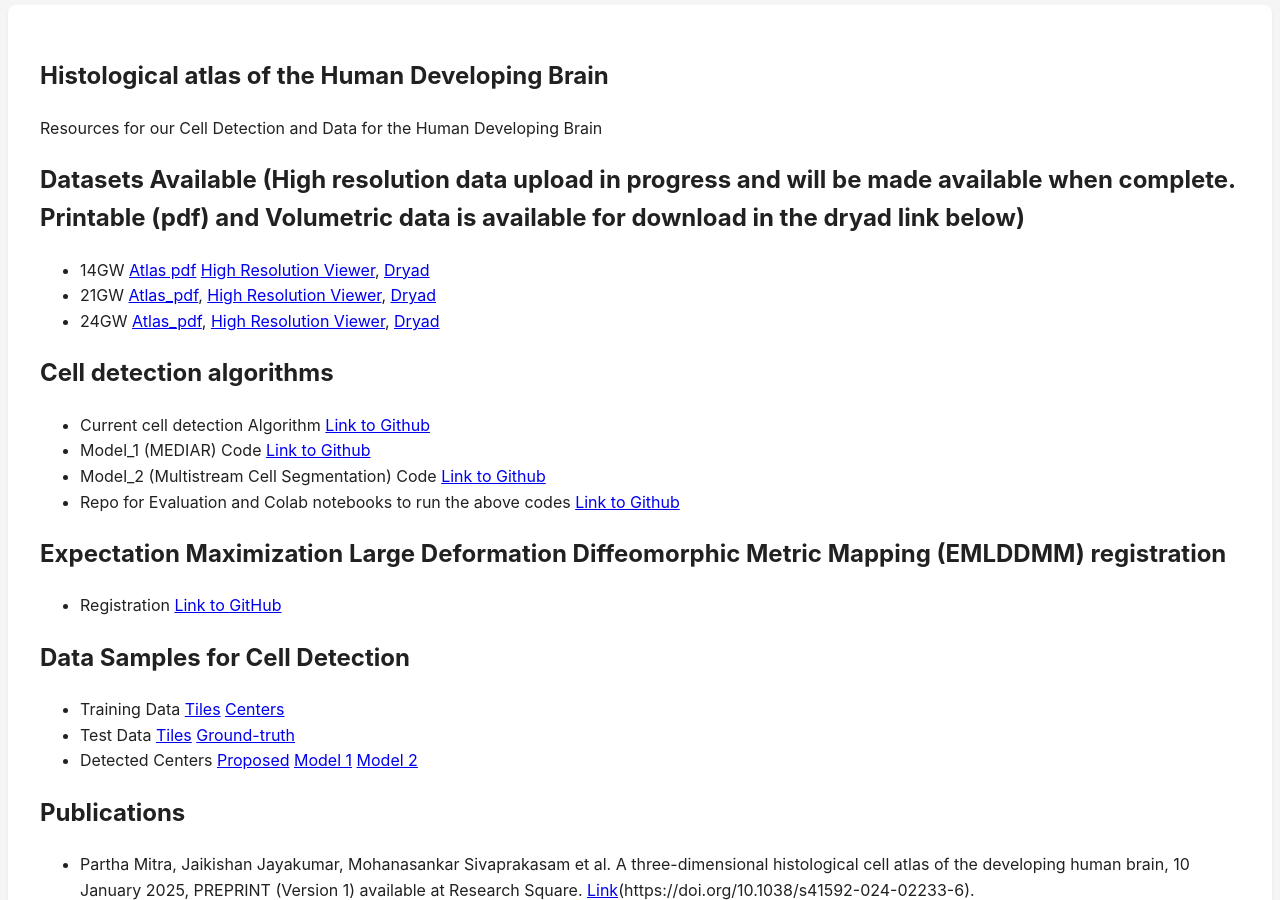
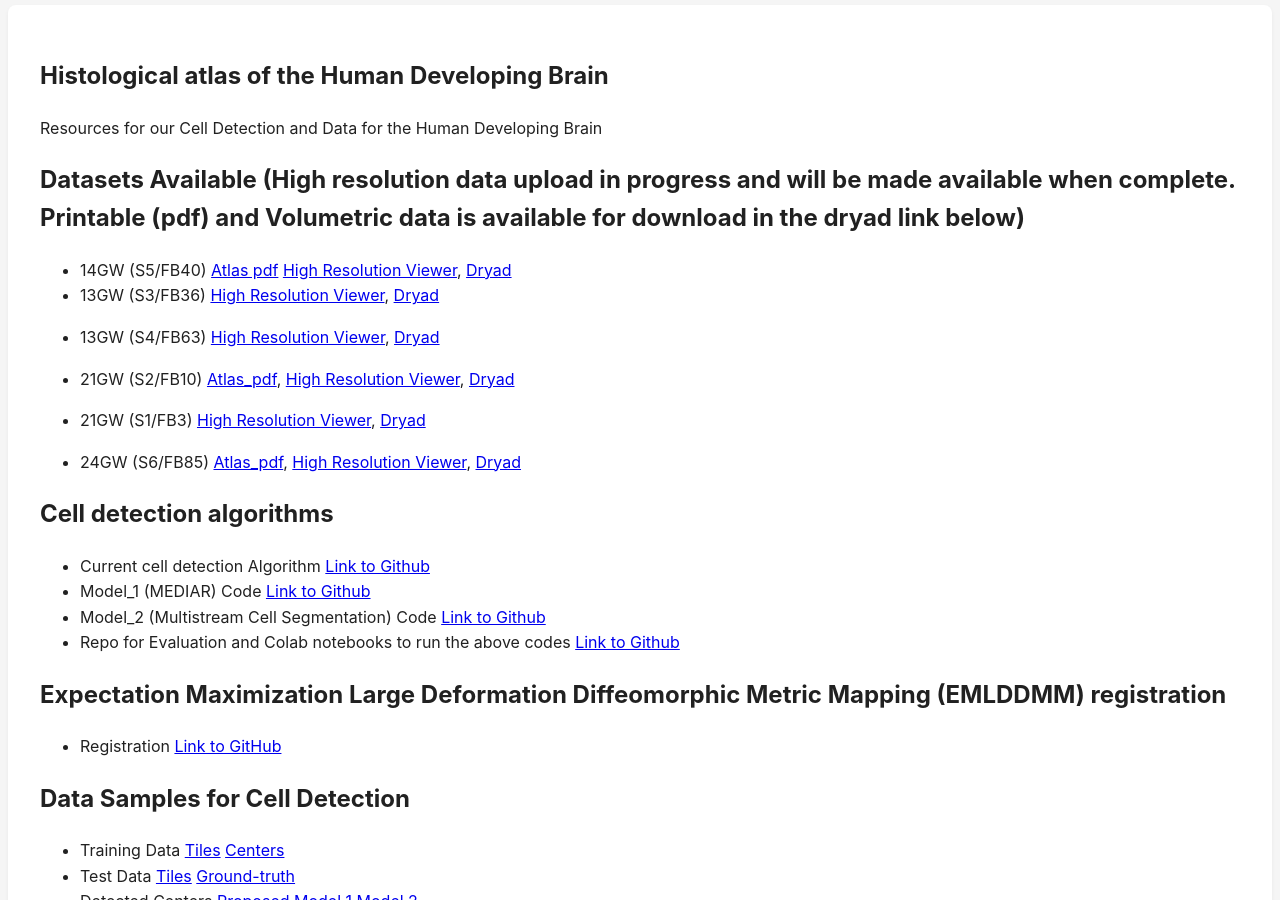
Before and after one commit to ppmitra/BAPDataAndCode, a Jekyll site: the page built from pages/humanDev.md, in a window 1280 px wide and 900 px high, scrolled down 343 px. Built offline with Jekyll 4.4.1, drawn with Linux system fonts in a browser that asks for light colours; comment, search, counter and statistics services are not loaded.

Commit message:
Update humanDev.md

```diff
--- a/pages/humanDev.md
+++ b/pages/humanDev.md
@@ -7,9 +7,14 @@ title: Data Sets
 Resources for our Cell Detection and Data for the Human Developing Brain
 
 ## Datasets Available (High resolution data upload in progress and will be made available when complete. Printable (pdf) and Volumetric data is available for download in the dryad link below)
-- 14GW [Atlas pdf](#) [High Resolution Viewer](#), [Dryad](#)
-- 21GW [Atlas_pdf](#), [High Resolution Viewer](#), [Dryad](#)
-- 24GW [Atlas_pdf](#), [High Resolution Viewer](#), [Dryad](#)
+- 14GW (S5/FB40) [Atlas pdf](#) [High Resolution Viewer](#), [Dryad](#)
+- 13GW (S3/FB36)  [High Resolution Viewer](#), [Dryad](#)
+- 13GW (S4/FB63) [High Resolution Viewer](#), [Dryad](#)
+
+- 21GW (S2/FB10) [Atlas_pdf](#), [High Resolution Viewer](#), [Dryad](#)
+- 21GW (S1/FB3) [High Resolution Viewer](#), [Dryad](#)
+
+- 24GW (S6/FB85) [Atlas_pdf](#), [High Resolution Viewer](#), [Dryad](#)
 
 ## Cell detection algorithms
 - Current cell detection Algorithm [Link to Github](#)
```
